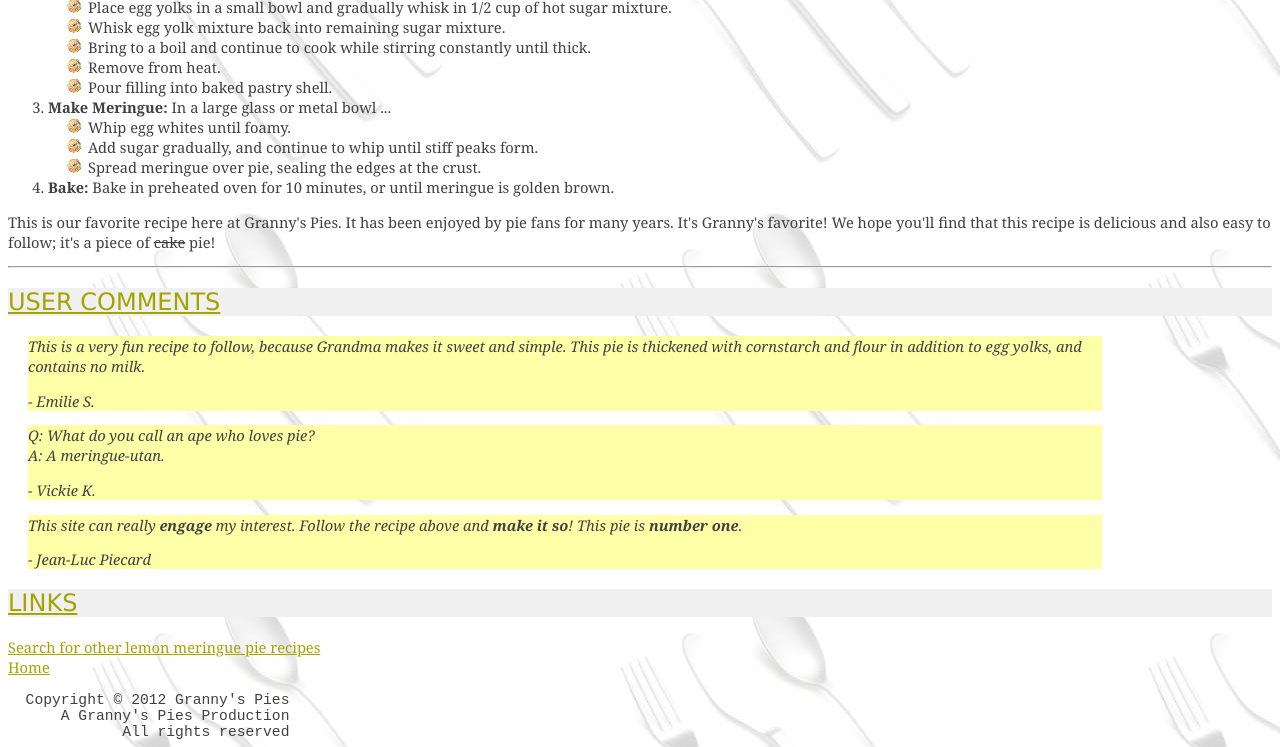
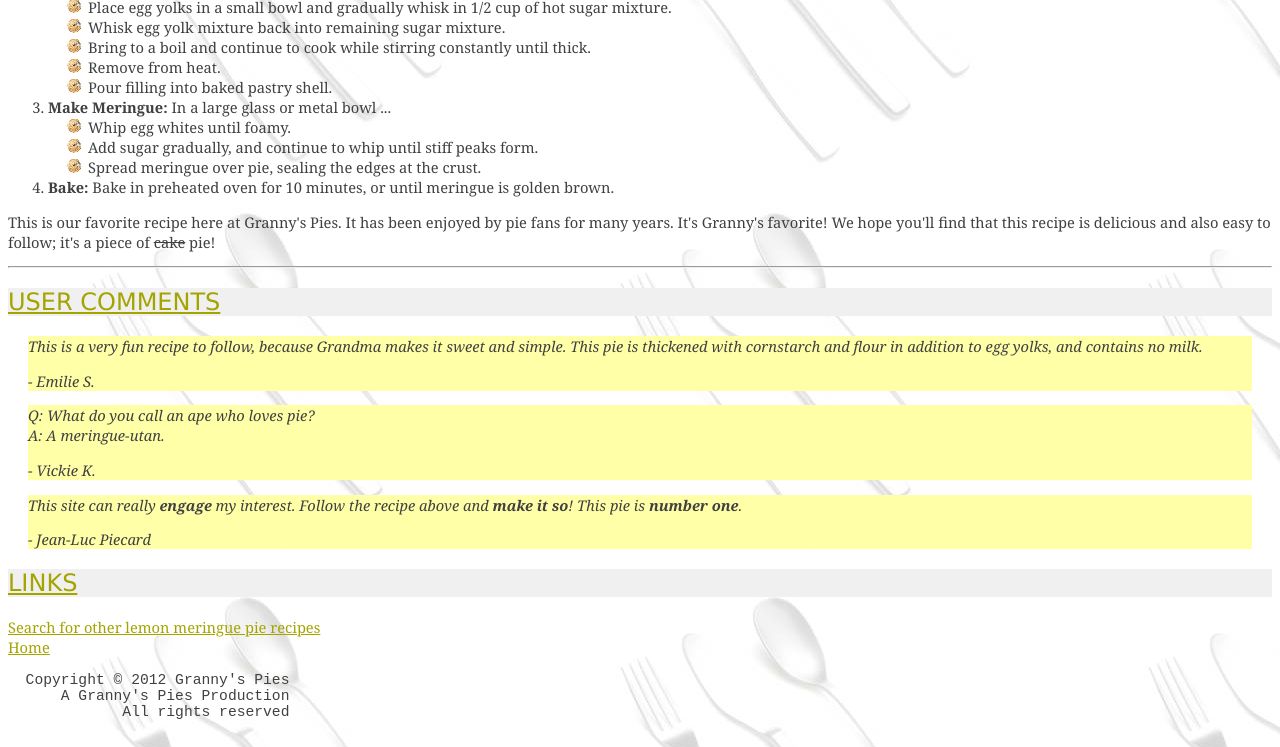
Before and after one commit to debbieforishandall/lemon_pie, a plain HTML site: page pie.html in a window 1280 px wide. Shown: the part 969-1716 px from the top of the page. Drawn offline with Linux system fonts and the light colour scheme; files whose address does not match are found by name.

Commit message:
minor indent

```diff
--- a/hw1_support_files/recipe.css
+++ b/hw1_support_files/recipe.css
@@ -49,7 +49,7 @@ body {
 .comments{
 	background-color:  #FFFFA8;
 	margin-left: 20px;
-	width: 85%;
+	margin-right: 20px;
 }
 
 .comments p{
```
